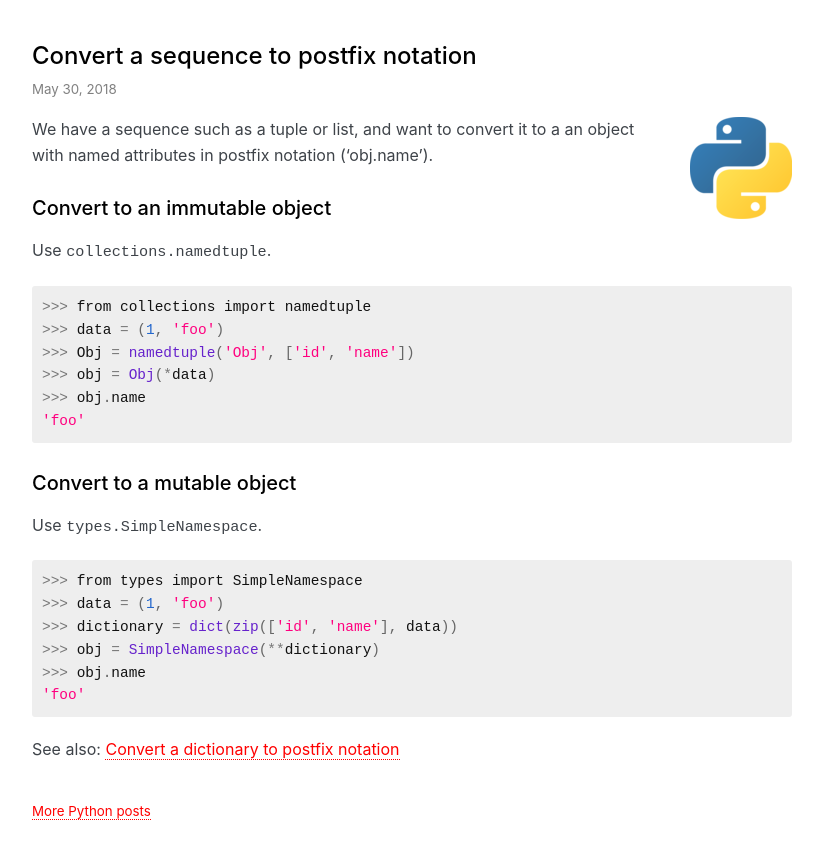
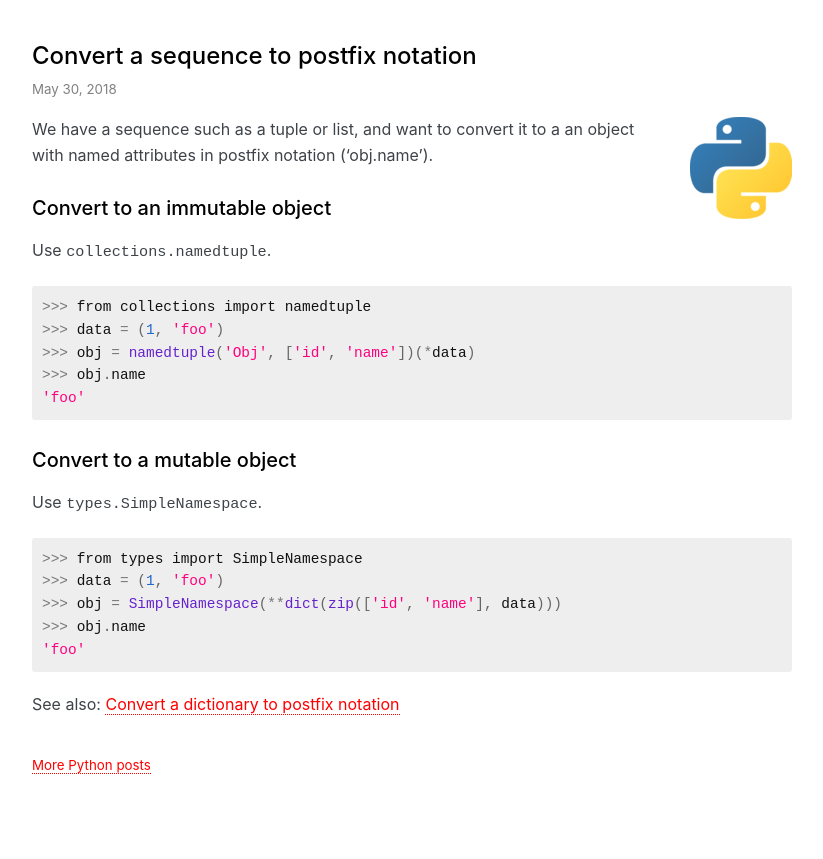
Before and after one commit to explodinglabs/explodinglabs.github.io, a Jekyll site: the page built from _posts/python/2018-05-30-convert-sequence-to-postfix-notation.markdown, in a window 1280 px wide. Shown: the top 859 px of the page, without its empty margins (228-1051 px from the left). Built offline with Jekyll 4.4.1, drawn with Linux system fonts in a browser that asks for light colours; some web fonts are replaced.

Commit message:
Adjust convert sequence post

````diff
--- a/_posts/python/2018-05-30-convert-sequence-to-postfix-notation.markdown
+++ b/_posts/python/2018-05-30-convert-sequence-to-postfix-notation.markdown
@@ -20,8 +20,7 @@ Use `collections.namedtuple`.
 ```python
 >>> from collections import namedtuple
 >>> data = (1, 'foo')
->>> Obj = namedtuple('Obj', ['id', 'name'])
->>> obj = Obj(*data)
+>>> obj = namedtuple('Obj', ['id', 'name'])(*data)
 >>> obj.name
 'foo'
 ```
@@ -33,8 +32,7 @@ Use `types.SimpleNamespace`.
 ```python
 >>> from types import SimpleNamespace
 >>> data = (1, 'foo')
->>> dictionary = dict(zip(['id', 'name'], data))
->>> obj = SimpleNamespace(**dictionary)
+>>> obj = SimpleNamespace(**dict(zip(['id', 'name'], data)))
 >>> obj.name
 'foo'
 ```
````
